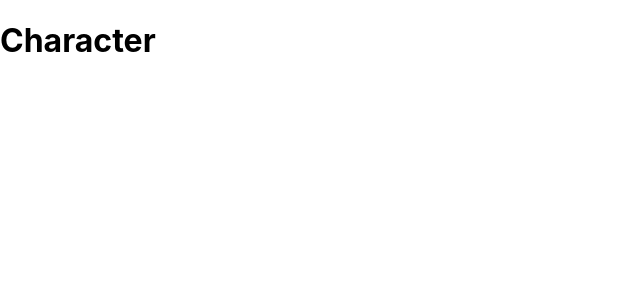
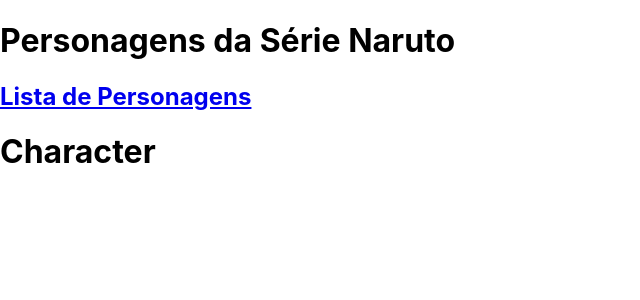
Before and after one commit to moisesfdasilva/app-anime-naruto, a React (Create React App) app: page /charactersdetails/1 in a window 1280 px wide. Shown: the top 300 px of the page, without its empty margins (0-640 px from the left). Built offline with nearby package versions, Linux system fonts and the light colour scheme.

Commit message:
Criado o componente Header e adicionado em Home e CharactersDetails.jsx.

```diff
--- /dev/null
+++ b/src/components/Header.jsx
@@ -0,0 +1,17 @@
+import React from 'react';
+import { Link } from 'react-router-dom';
+
+class Header extends React.Component {
+  render() {
+    return (
+      <header>
+        <h1>Personagens da Série Naruto</h1>
+        <Link to='/'>
+          <h2>Lista de Personagens</h2>
+        </Link>
+      </header>
+    );
+  }
+}
+
+export default Header;
--- a/src/pages/CharactersDetails.jsx
+++ b/src/pages/CharactersDetails.jsx
@@ -1,11 +1,13 @@
 import React from 'react';
+import Header from '../components/Header';
 
 class CharactersDetails extends React.Component {
   render() {
     return (
-      <div>
+      <main>
+        <Header />
         <h1> Character </h1>
-      </div>
+      </main>
     );
   }
 }
--- a/src/pages/Home.jsx
+++ b/src/pages/Home.jsx
@@ -2,6 +2,7 @@
 import { Link } from 'react-router-dom';
 
 import CharactersCard from '../components/CharactersCard';
+import Header from '../components/Header';
 
 class Home extends React.Component {
   state = {
@@ -25,7 +26,7 @@
     if(loading) { return <h1>LOADING...</h1> }
     return (
       <main>
-        <h1>Personagens do Naruto</h1>
+        <Header />
         { data.map((character) => (
           <Link key={ character.id } to={`/charactersdetails/${ character.name }`}>
             <CharactersCard
```
